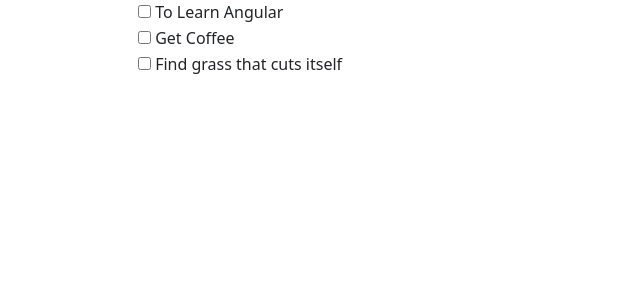
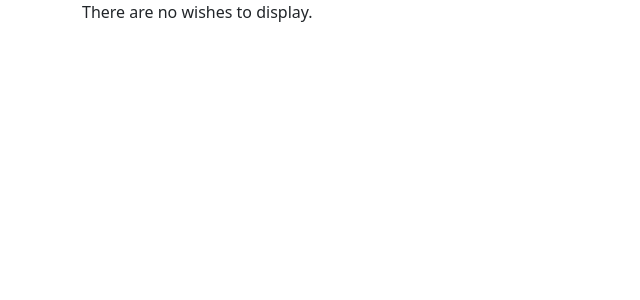
Before and after one commit to Mhretaab/wishlist, an Angular app: page / in a window 1280 px wide. Shown: the top 300 px of the page, without its empty margins (0-640 px from the left). Built offline with nearby package versions, Linux system fonts and the light colour scheme.

Commit message:
ngIf without then

```diff
--- a/src/app/app.component.html
+++ b/src/app/app.component.html
@@ -1,9 +1,7 @@
 <div class="container">
-  <div *ngIf="wishes.length === 0; then noItems else showItems"></div>
-
-  <ng-template #noItems>
+  <div *ngIf="wishes.length === 0; else showItems">
     There are no wishes to display.
-  </ng-template>
+  </div>
 
   <ng-template #showItems>
     <ul class="wish-list">
--- a/src/app/app.component.ts
+++ b/src/app/app.component.ts
@@ -12,9 +12,9 @@
 })
 export class AppComponent {
   wishes: WishItem[] = [
-    new WishItem('To Learn Angular'),
-    new WishItem('Get Coffee', true),
-    new WishItem('Find grass that cuts itself')
+    // new WishItem('To Learn Angular'),
+    // new WishItem('Get Coffee', true),
+    // new WishItem('Find grass that cuts itself')
   ];
   title = 'wishlist';
 }
```
